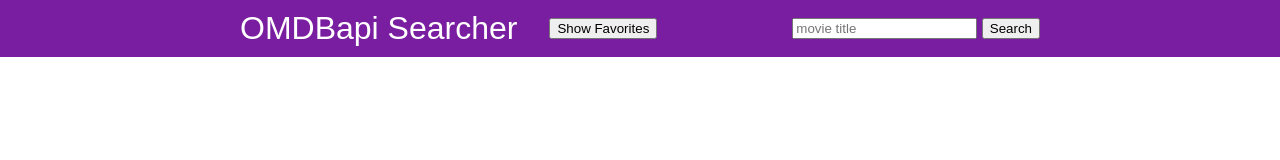
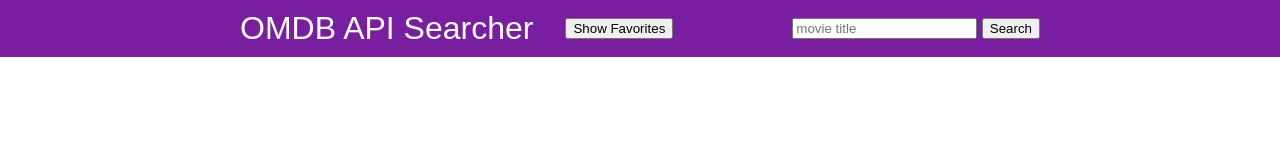
Before and after one commit to itsgreggreg/ga-code-challenge, a website: page public/index.html in a window 1280 px wide. Drawn offline with Linux system fonts and the light colour scheme.

Commit message:
updated title

```diff
--- a/public/index.html
+++ b/public/index.html
@@ -2,14 +2,14 @@
 <html>
     <head>
         <meta charset="utf-8">
-        <title></title>
+        <title>OMDB Api Searcher</title>
         <meta name="viewport" content="width=device-width, initial-scale=1">
         <link rel="stylesheet" href="/app.css">
     </head>
     <body>
       <header>
         <div class="row">
-          <h1>OMDBapi Searcher</h1>
+          <h1>OMDB API Searcher</h1>
           <button id="favoritesButton">Show Favorites</button>
           <form id="searchForm">
             <input id="searchInput" type="text" placeholder="movie title">
```
